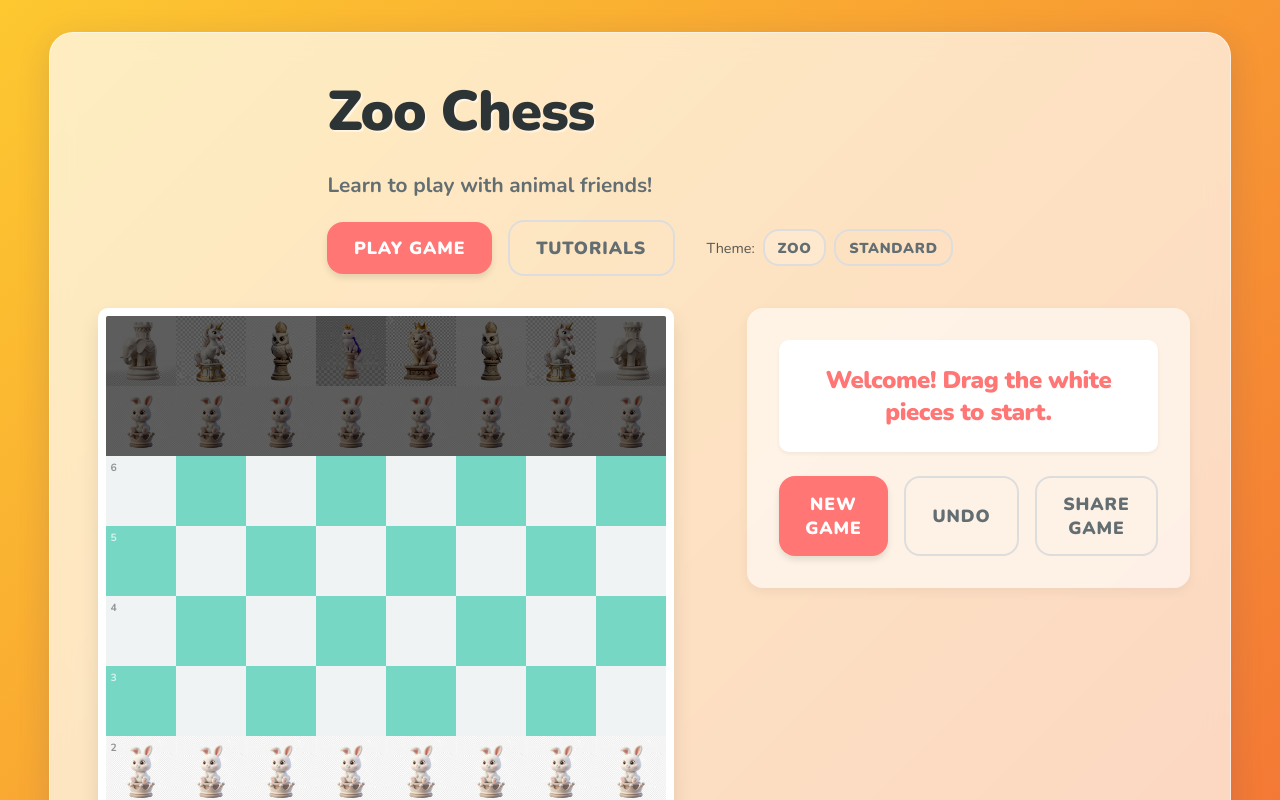
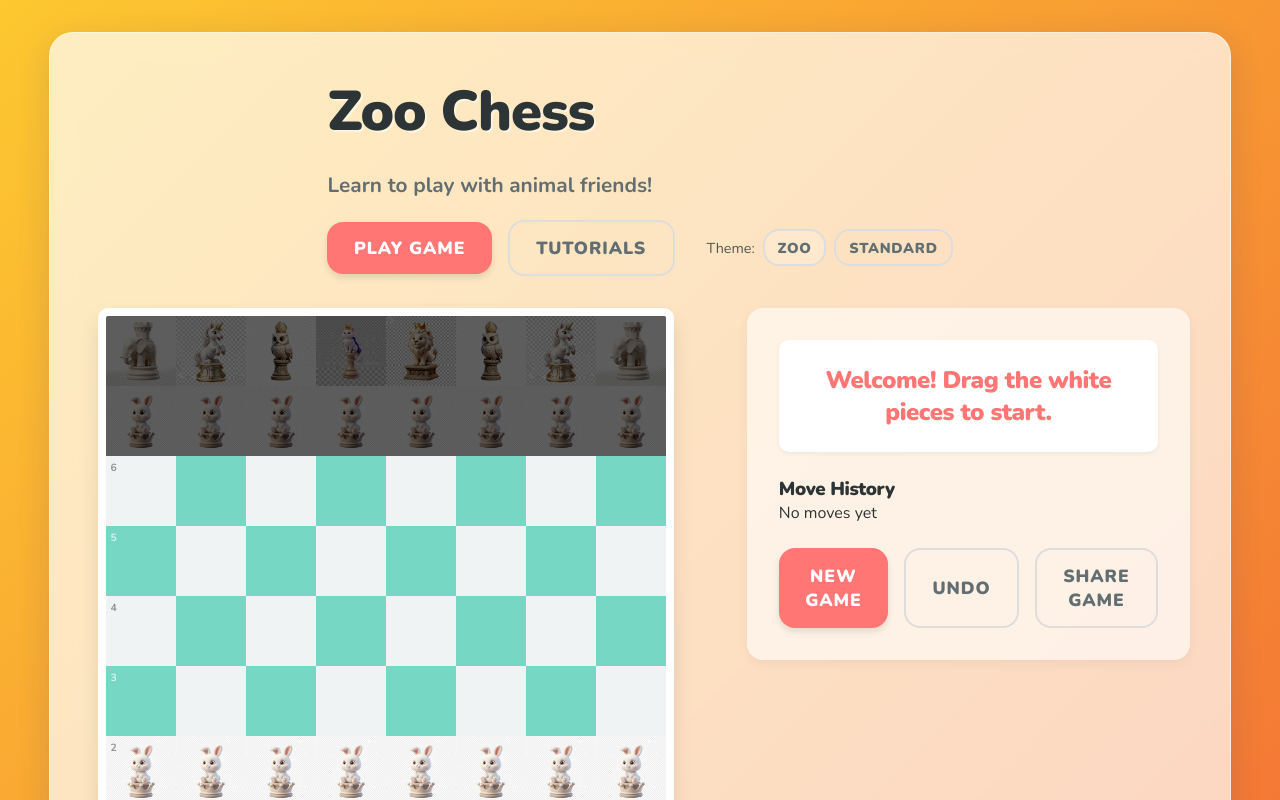
Before and after one commit to NicsWorld/chesski, a React (Vite) app: page / in a window 1280 px wide. Both pictures are taken after a click on the button "PLAY GAME". Shown: the top 800 px of the page. Built offline with nearby package versions, Linux system fonts and the light colour scheme.

Commit message:
move history

```diff
--- a/src/App.tsx
+++ b/src/App.tsx
@@ -4,6 +4,7 @@ import { DndProvider } from 'react-dnd';
 import { HTML5Backend } from 'react-dnd-html5-backend';
 import ChessBoard from './components/ChessBoard';
 import Tutorial from './components/Tutorial';
+import MoveHistory from './components/MoveHistory';
 import './App.css';
 
 function App() {
@@ -131,6 +132,8 @@ function App() {
                 <h2>{message}</h2>
               </div>
 
+              <MoveHistory history={game.history()} />
+
               <div className="action-buttons">
                 <button onClick={resetGame}>New Game</button>
                 <button
--- /dev/null
+++ b/src/components/MoveHistory.tsx
@@ -0,0 +1,57 @@
+import React, { useEffect, useRef } from 'react';
+
+interface MoveHistoryProps {
+    history: string[];
+}
+
+const MoveHistory: React.FC<MoveHistoryProps> = ({ history }) => {
+    const scrollRef = useRef<HTMLDivElement>(null);
+
+    // Auto-scroll to bottom when history updates
+    useEffect(() => {
+        if (scrollRef.current) {
+            scrollRef.current.scrollTop = scrollRef.current.scrollHeight;
+        }
+    }, [history]);
+
+    // Group moves into pairs (White, Black)
+    const movePairs: { white: string; black?: string }[] = [];
+    for (let i = 0; i < history.length; i += 2) {
+        movePairs.push({
+            white: history[i],
+            black: history[i + 1]
+        });
+    }
+
+    return (
+        <div className="move-history-card">
+            <h3>Move History</h3>
+            <div className="move-list" ref={scrollRef}>
+                {movePairs.length === 0 ? (
+                    <div className="empty-history">No moves yet</div>
+                ) : (
+                    <table className="history-table">
+                        <thead>
+                            <tr>
+                                <th>#</th>
+                                <th>White</th>
+                                <th>Black</th>
+                            </tr>
+                        </thead>
+                        <tbody>
+                            {movePairs.map((pair, index) => (
+                                <tr key={index}>
+                                    <td className="move-number">{index + 1}.</td>
+                                    <td className="move-notation">{pair.white}</td>
+                                    <td className="move-notation">{pair.black || ''}</td>
+                                </tr>
+                            ))}
+                        </tbody>
+                    </table>
+                )}
+            </div>
+        </div>
+    );
+};
+
+export default MoveHistory;
```
